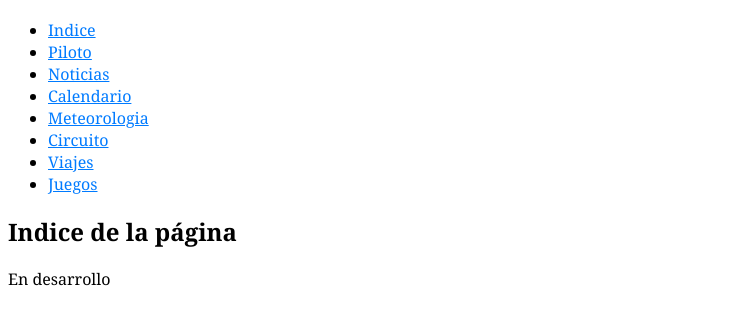
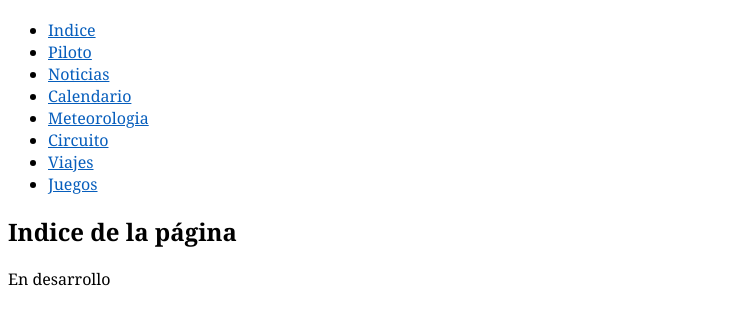
Before and after one commit to uo294401/sew, a plain HTML site: page index.html in a window 1280 px wide. Shown: the part 195-520 px from the top of the page, without its empty margins (0-753 px from the left). Drawn offline with Linux system fonts and the light colour scheme.

Commit message:
Update estilo.css

```diff
--- a/estilo.css
+++ b/estilo.css
@@ -21,7 +21,7 @@ header {
     }
       /*Especificidad: 001*/
   a:link {
-    color: #007BFF;
+    color: #075ebc;
     }
 /*Especificidad: 001*/
 a:visited {
```
